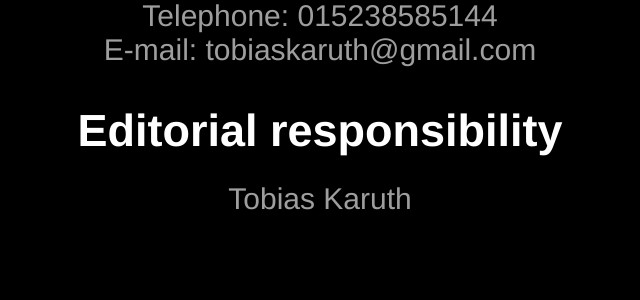
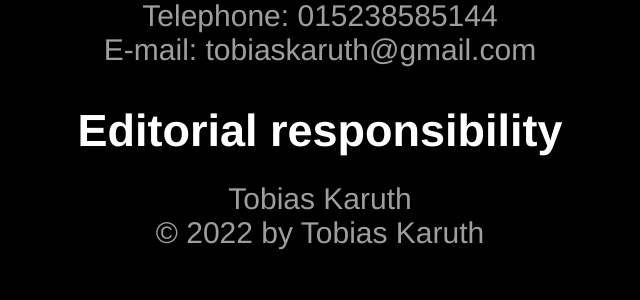
Before and after one commit to TKAMING/Tobias-Karuth-website_blog, a Django app: page /imprint/ in a window 1280 px wide. Shown: the part 485-785 px from the top of the page, without its empty margins (320-960 px from the left). Run offline with Django 4.2, Linux system fonts and the light colour scheme; some libraries are stand-ins or nearby versions.

Commit message:
Update imprint.html

```diff
--- a/imprint/templates/imprint.html
+++ b/imprint/templates/imprint.html
@@ -32,6 +32,8 @@
                 <h2 data-aos="fade-in" class="text margin" style="padding-top: 1cm">Editorial responsibility</h2>
                 <p data-aos="fade-in" class="text-2">Tobias Karuth</p>
 
+                <p class="text-2">© 2022 by Tobias Karuth</p>
+
             </section>
         </div>
     </center>
```
